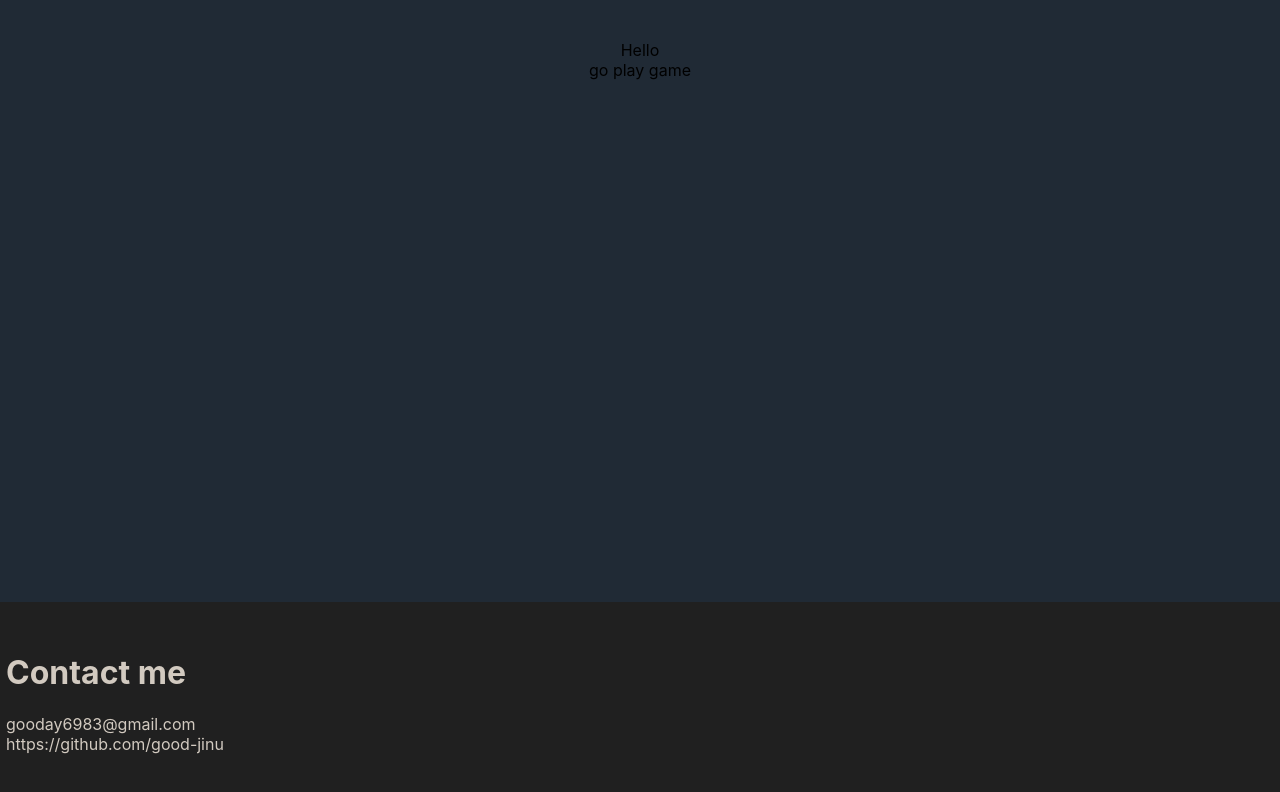
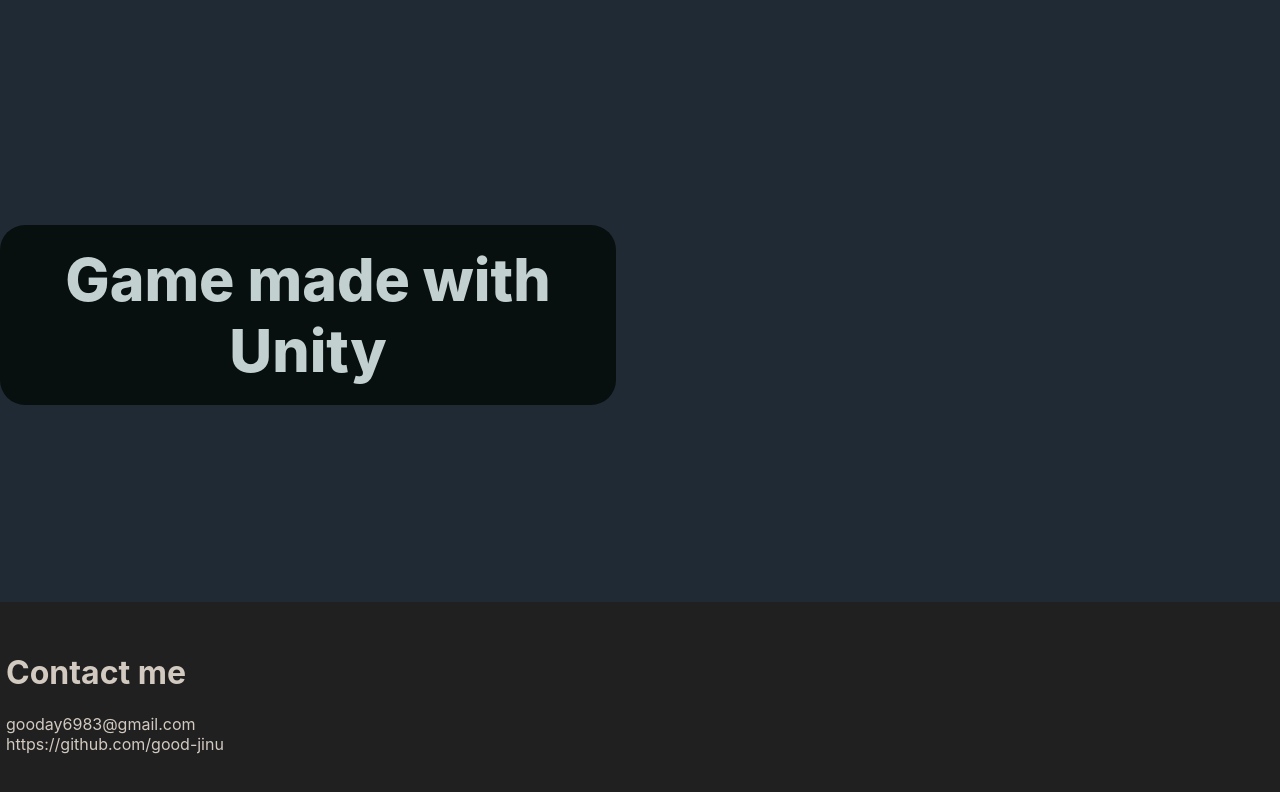
Before and after one commit to good-jinu/blog-old, a React (Create React App) app: page /more in a window 1280 px wide. Shown: the top 792 px of the page. Built offline with nearby package versions, Linux system fonts and the light colour scheme.

Commit message:
Feature: Add More.css for 'more' page
Fix Poststyle.css where p tag doesn't break word

```diff
--- a/src/components/CSS/Poststyle.css
+++ b/src/components/CSS/Poststyle.css
@@ -4,8 +4,12 @@
     text-align: left;
     background-color: #080f0f;
     color: #c2d0d0;
-    padding: 10px 20px 10px 20px;
+    padding: 3% 20px;
     border-radius: 20px;
+}
+
+.post-body p {
+    word-break: break-all;
 }
 
 .post-body > h1 {
--- /dev/null
+++ b/src/pages/CSS/More.css
@@ -0,0 +1,27 @@
+@media screen and (max-width: 900px) {
+    #morelist {
+        display: flex;
+        justify-content: space-evenly;
+        flex-direction: row;
+        font-size: 28px;
+    }
+}
+
+@media screen and (min-width: 900px) {
+    #morelist {
+        display: grid;
+        grid-template-columns: 1fr 1fr;
+        font-size: 59px;
+    }
+}
+
+.morebox {
+    width: 90%;
+    max-width: 200mm;
+    text-align: center;
+    font-weight: 800;
+    background-color: #080f0f;
+    color: #c2d0d0;
+    padding: 3% 20px;
+    border-radius: 25px;
+}
--- a/src/pages/More.js
+++ b/src/pages/More.js
@@ -1,9 +1,12 @@
+import './CSS/More.css';
+
 const More = () => {
   return (
     <div className="mainbody">
-      <section>
-        <nav>Hello</nav>
-        <a href="/blog/game">go play game</a>
+      <section id="morelist">
+        <a href='/blog/game'>
+        <div class="morebox resposive-font">Game made with Unity</div>
+        </a>
       </section>
     </div>
   );
```
